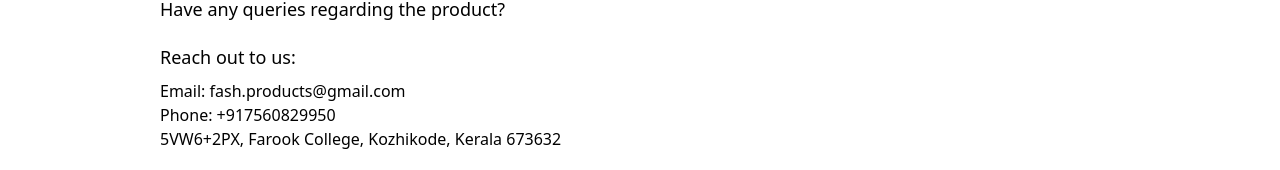
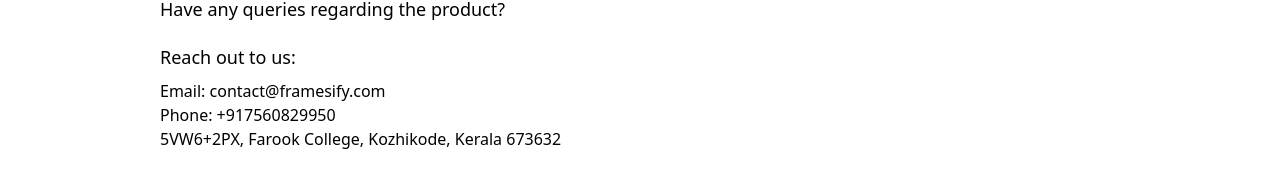
Before and after one commit to hadibinnoor/framesify-frontend, a React (Vite) app: page /contact in a window 1280 px wide. Shown: the part 257-427 px from the top of the page. Built offline with nearby package versions, Linux system fonts and the light colour scheme.

Commit message:
Content:Contact email Changed

```diff
--- a/src/assets/ContactPage.jsx
+++ b/src/assets/ContactPage.jsx
@@ -15,9 +15,7 @@
             <div className="">
               <p>
                 Email:{" "}
-                <a href="mailto:fash.products@gmail.com">
-                  fash.products@gmail.com
-                </a>
+                <a href="mailto:contact@framesify.com">contact@framesify.com</a>
               </p>
               <p>
                 Phone: <span>+917560829950</span>
```
